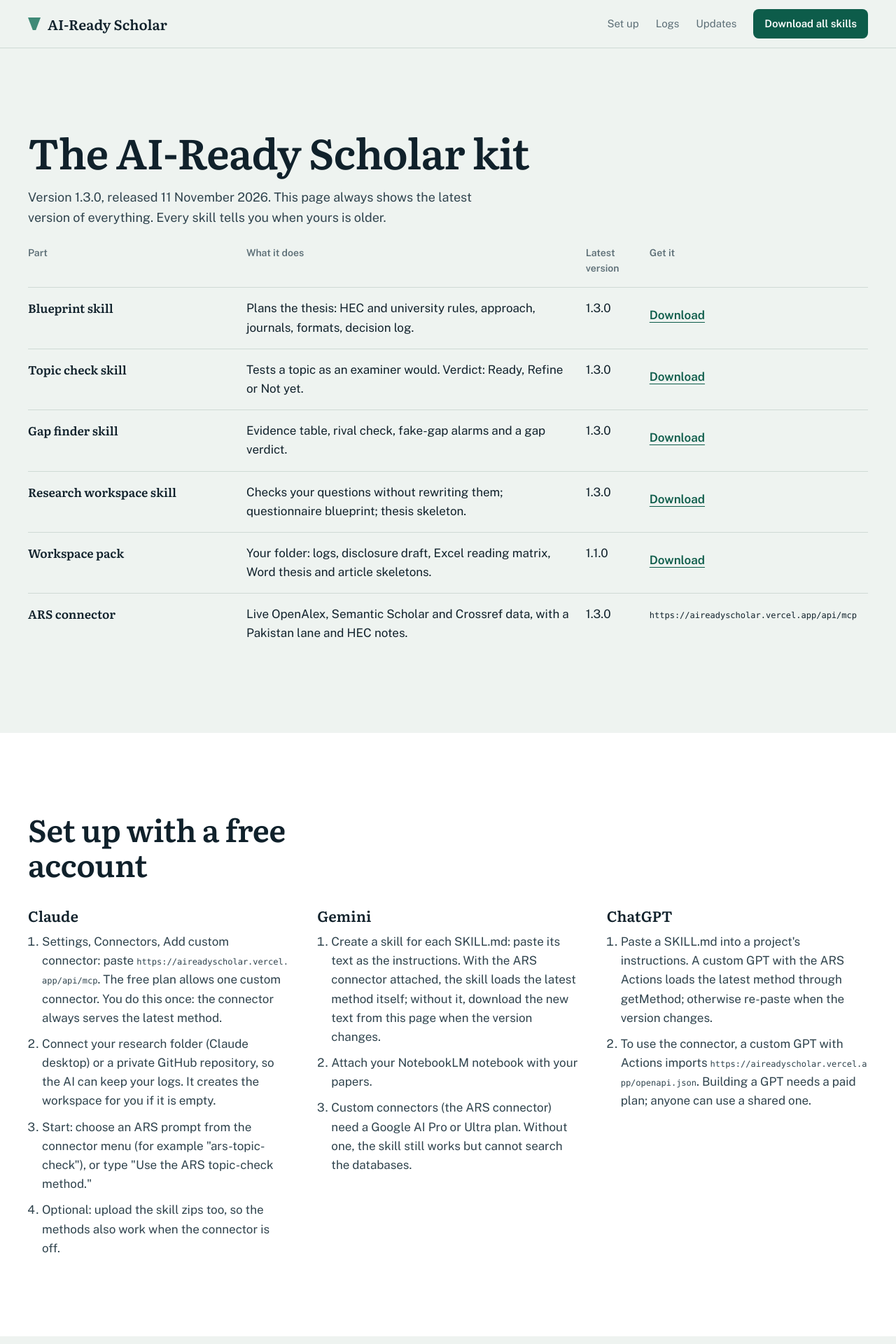
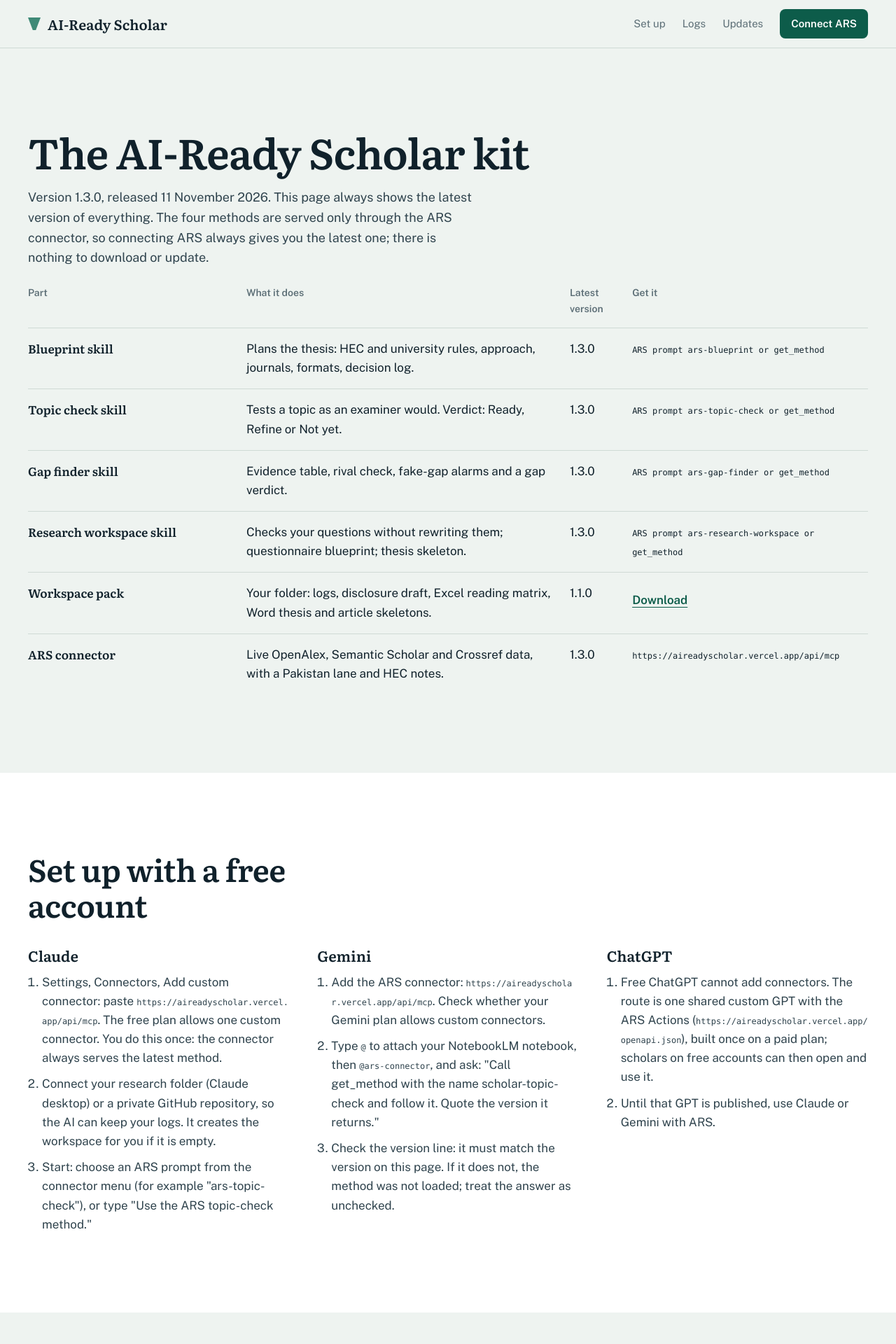
Before and after one commit to nutshellagency/aireadyscholar, a Next.js app: page /kit in a window 1280 px wide. Shown: the top 1920 px of the page at 70% size. Built offline with nearby package versions, Linux system fonts and the light colour scheme.

Commit message:
1.3.0: kit page, methods via ARS only, no skill downloads

```diff
--- a/app/kit/page.tsx
+++ b/app/kit/page.tsx
@@ -25,8 +25,8 @@ export default function Kit() {
             <a href="#setup">Set up</a>
             <a href="#logs">Logs</a>
             <a href="#updates">Updates</a>
-            <a className="navcta" href="/downloads/scholar-skills.zip">
-              Download all skills
+            <a className="navcta" href="#setup">
+              Connect ARS
             </a>
           </nav>
         </div>
@@ -36,7 +36,7 @@ export default function Kit() {
           <div className="wrap">
             <h1 className="kith1">The AI-Ready Scholar kit</h1>
             <p className="intro">
-              Version {k.kit_version}, released {new Date(k.released).toLocaleDateString("en-GB", { day: "numeric", month: "long", year: "numeric" })}. This page always shows the latest version of everything. Every skill tells you when yours is older.
+              Version {k.kit_version}, released {new Date(k.released).toLocaleDateString("en-GB", { day: "numeric", month: "long", year: "numeric" })}. This page always shows the latest version of everything. The four methods are served only through the ARS connector, so connecting ARS always gives you the latest one; there is nothing to download or update.
             </p>
             <div className="tablewrap">
               <table className="kittable">
@@ -55,7 +55,7 @@ export default function Kit() {
                       <td>{ABOUT[c.id]?.what}</td>
                       <td>{c.version}</td>
                       <td>
-                        {c.type === "connector" ? (
+                        {c.type === "connector" || c.type === "method" ? (
                           <code>{c.download}</code>
                         ) : (
                           <a className="textlink" href={c.download} download>
@@ -81,22 +81,21 @@ export default function Kit() {
                   <li>Settings, Connectors, Add custom connector: paste <code>https://aireadyscholar.vercel.app/api/mcp</code>. The free plan allows one custom connector. You do this once: the connector always serves the latest method.</li>
                   <li>Connect your research folder (Claude desktop) or a private GitHub repository, so the AI can keep your logs. It creates the workspace for you if it is empty.</li>
                   <li>Start: choose an ARS prompt from the connector menu (for example "ars-topic-check"), or type "Use the ARS topic-check method."</li>
-                  <li>Optional: upload the skill zips too, so the methods also work when the connector is off.</li>
                 </ol>
               </div>
               <div>
                 <h3>Gemini</h3>
                 <ol>
-                  <li>Create a skill for each SKILL.md: paste its text as the instructions. With the ARS connector attached, the skill loads the latest method itself; without it, download the new text from this page when the version changes.</li>
-                  <li>Attach your NotebookLM notebook with your papers.</li>
-                  <li>Custom connectors (the ARS connector) need a Google AI Pro or Ultra plan. Without one, the skill still works but cannot search the databases.</li>
+                  <li>Add the ARS connector: <code>https://aireadyscholar.vercel.app/api/mcp</code>. Check whether your Gemini plan allows custom connectors.</li>
+                  <li>Type <code>@</code> to attach your NotebookLM notebook, then <code>@ars-connector</code>, and ask: "Call get_method with the name scholar-topic-check and follow it. Quote the version it returns."</li>
+                  <li>Check the version line: it must match the version on this page. If it does not, the method was not loaded; treat the answer as unchecked.</li>
                 </ol>
               </div>
               <div>
                 <h3>ChatGPT</h3>
                 <ol>
-                  <li>Paste a SKILL.md into a project's instructions. A custom GPT with the ARS Actions loads the latest method through getMethod; otherwise re-paste when the version changes.</li>
-                  <li>To use the connector, a custom GPT with Actions imports <code>https://aireadyscholar.vercel.app/openapi.json</code>. Building a GPT needs a paid plan; anyone can use a shared one.</li>
+                  <li>Free ChatGPT cannot add connectors. The route is one shared custom GPT with the ARS Actions (<code>https://aireadyscholar.vercel.app/openapi.json</code>), built once on a paid plan; scholars on free accounts can then open and use it.</li>
+                  <li>Until that GPT is published, use Claude or Gemini with ARS.</li>
                 </ol>
               </div>
             </div>
@@ -106,7 +105,7 @@ export default function Kit() {
         <section className="band" id="logs">
           <div className="wrap">
             <h2>How your logs stay up to date</h2>
-            <p className="intro">Every skill writes a log row after each step. Where it goes depends on what the AI can reach.</p>
+            <p className="intro">Every method writes a log row after each step. Where it goes depends on what the AI can reach.</p>
             <div className="tablewrap">
               <table className="kittable">
                 <thead>
```
